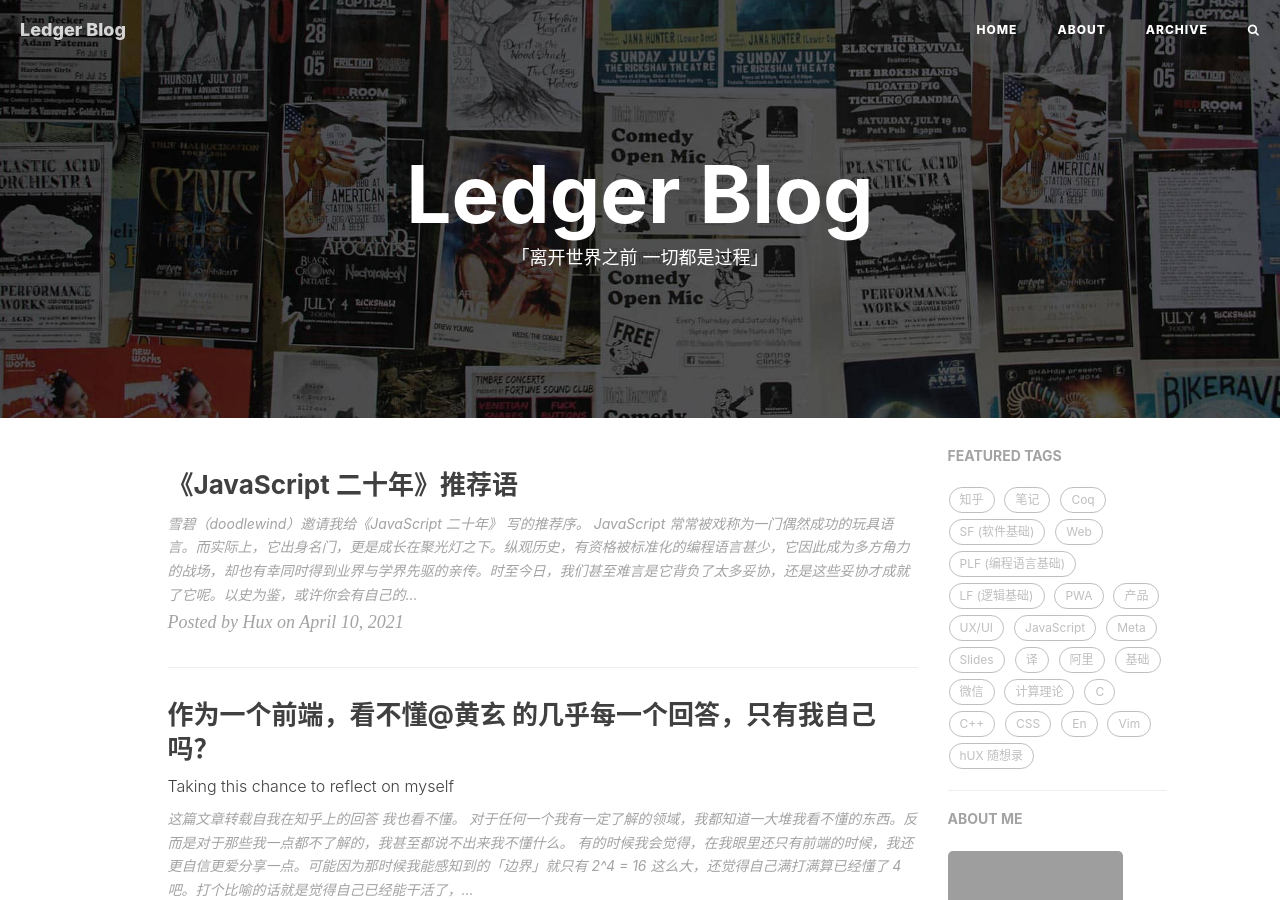
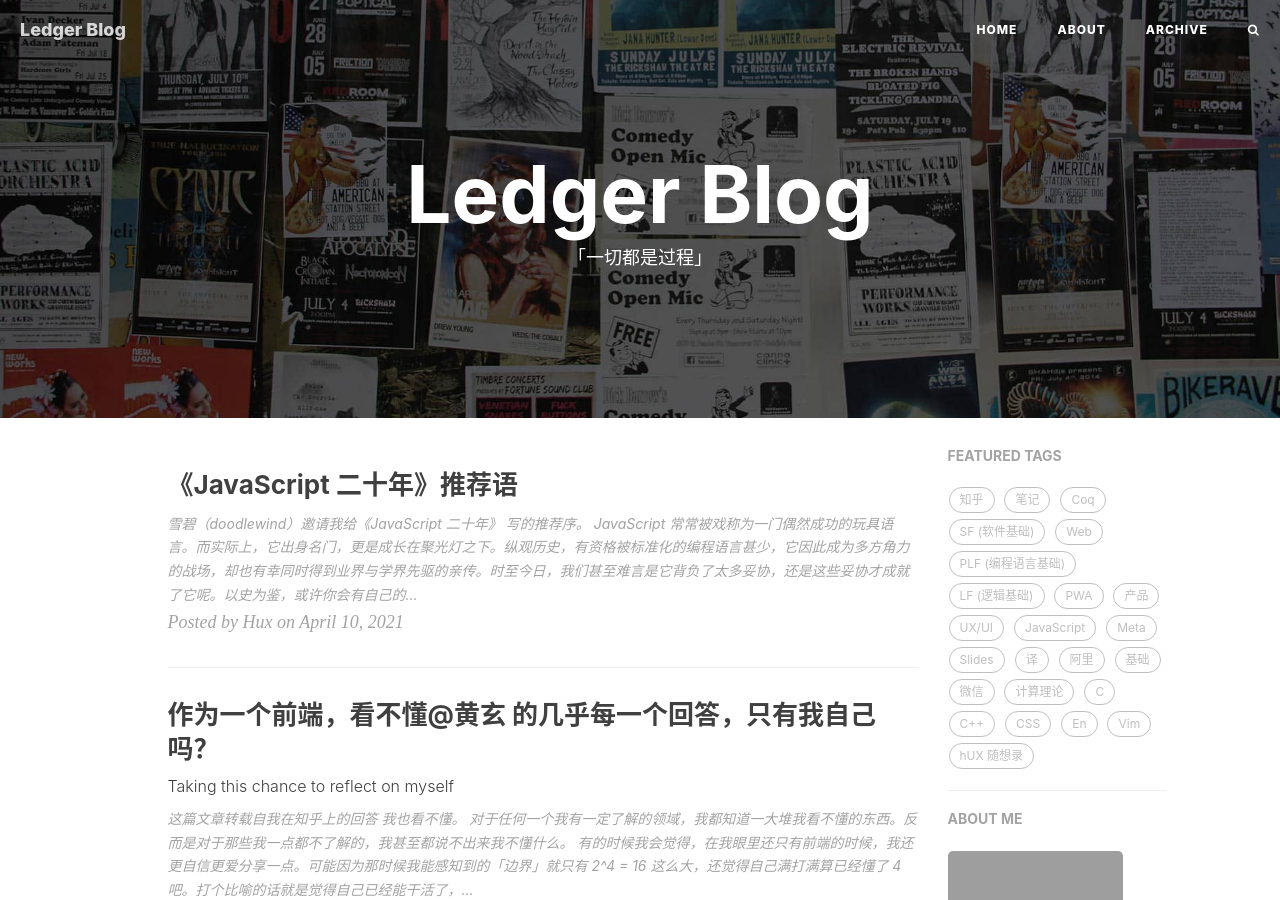
Before and after one commit to ledgerheathhh/ledgerheathhh.github.io, a Jekyll site: the page built from index.html, in a window 1280 px wide and 900 px high. Built offline with Jekyll 4.4.1, drawn with Linux system fonts in a browser that asks for light colours; nearby versions of some CDN libraries; the list of posts is cut into pages by our own code; comment, search, counter and statistics services are not loaded; grey boxes are pictures that could not be loaded.

Commit message:
Update index.html: modify site description for clarity

```diff
--- a/index.html
+++ b/index.html
@@ -1,6 +1,6 @@
 ---
 layout: page
-description: "「离开世界之前 一切都是过程」"
+description: "「一切都是过程」"
 ---
 
 {% for post in paginator.posts %}
```
